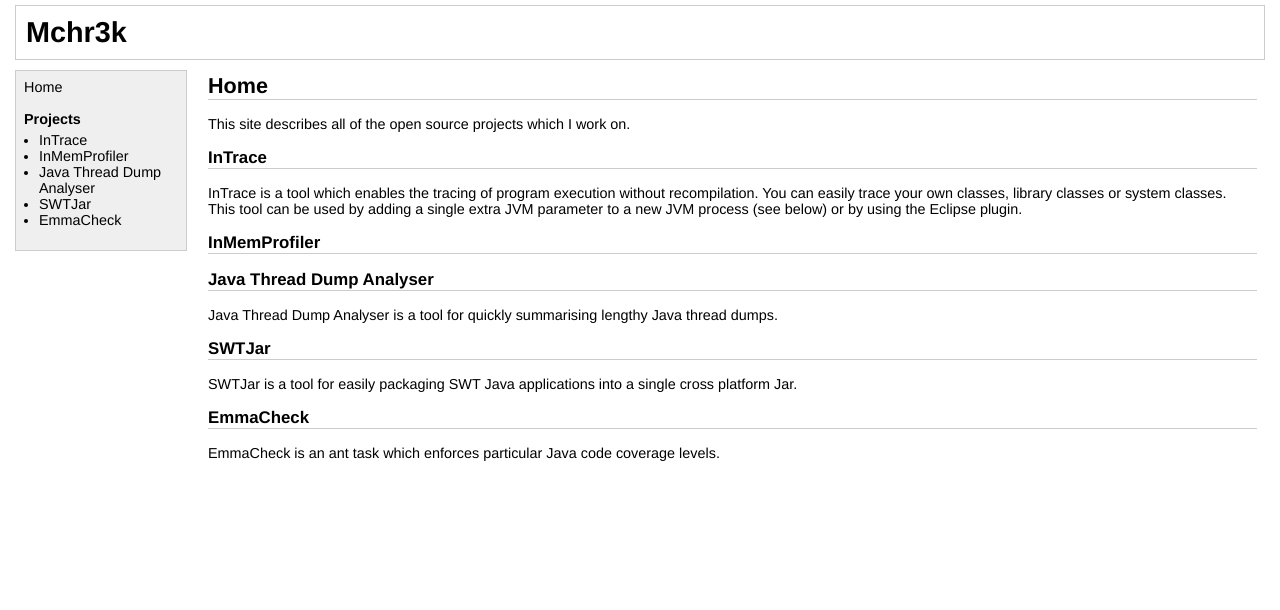
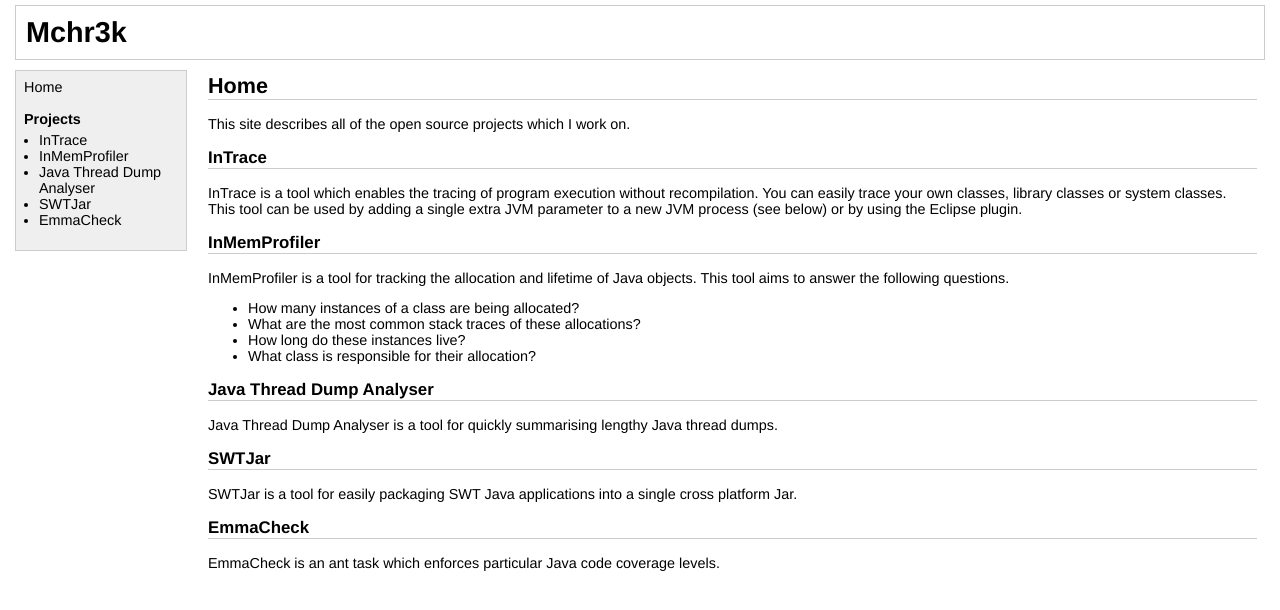
Before and after one commit to mchr3k/mchr3k.github.com, a Jekyll site: the page built from index.html, in a window 1280 px wide. Shown: the top 610 px of the page. Built offline with Jekyll 4.4.1, drawn with Linux system fonts in a browser that asks for light colours.

Commit message:
Add InMemProfiler content

```diff
--- a/index.html
+++ b/index.html
@@ -14,6 +14,15 @@
 
 <h3>InMemProfiler</h3>
 
+<p>InMemProfiler is a tool for tracking the allocation and lifetime of Java objects. This tool aims to answer the following questions.
+
+<ul>
+<li>How many instances of a class are being allocated?
+<li>What are the most common stack traces of these allocations?
+<li>How long do these instances live?
+<li>What class is responsible for their allocation?
+</ul>
+
 <h3>Java Thread Dump Analyser</h3>
 
 <p>Java Thread Dump Analyser is a tool for quickly summarising lengthy Java thread dumps.
```
